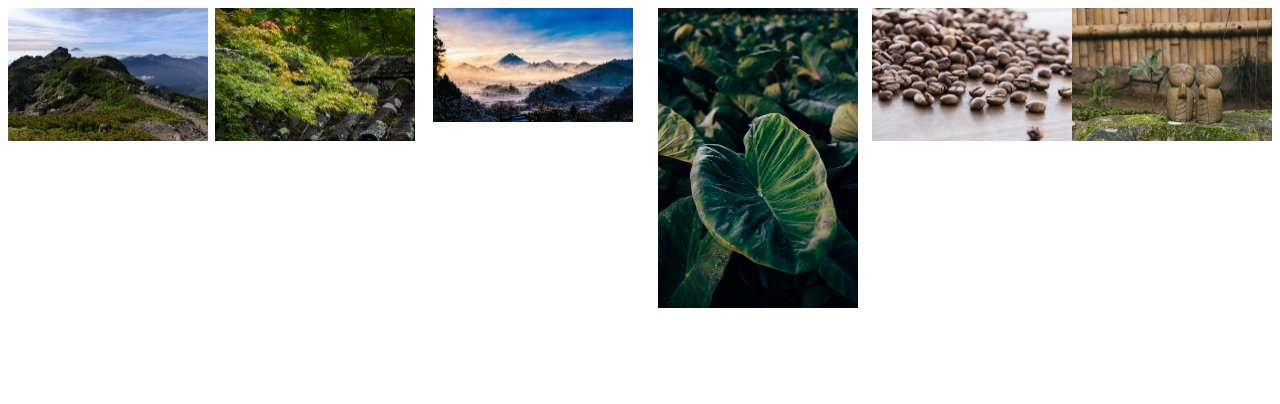
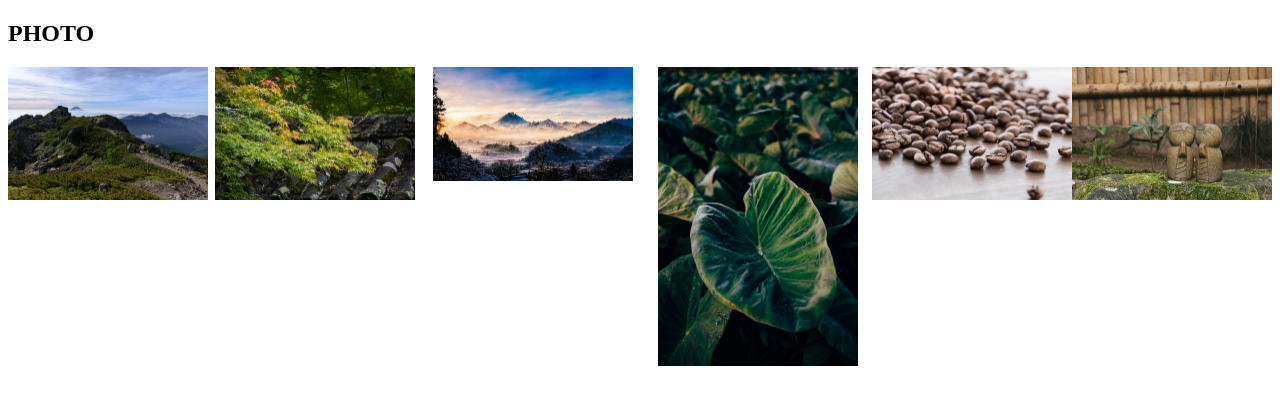
Before and after one commit to awawaawa2/S2A324, a plain HTML site: page photo.html in a window 1280 px wide. Drawn offline with Linux system fonts and the light colour scheme.

Commit message:
Update photo.html

```diff
--- a/photo.html
+++ b/photo.html
@@ -6,6 +6,7 @@
   <title>photo</title>
   </head>
   <body>
+    <h2>PHOTO</h2>
     <section>
       <div class="flex-container">
         <div class="flex-item1" item1>
```
